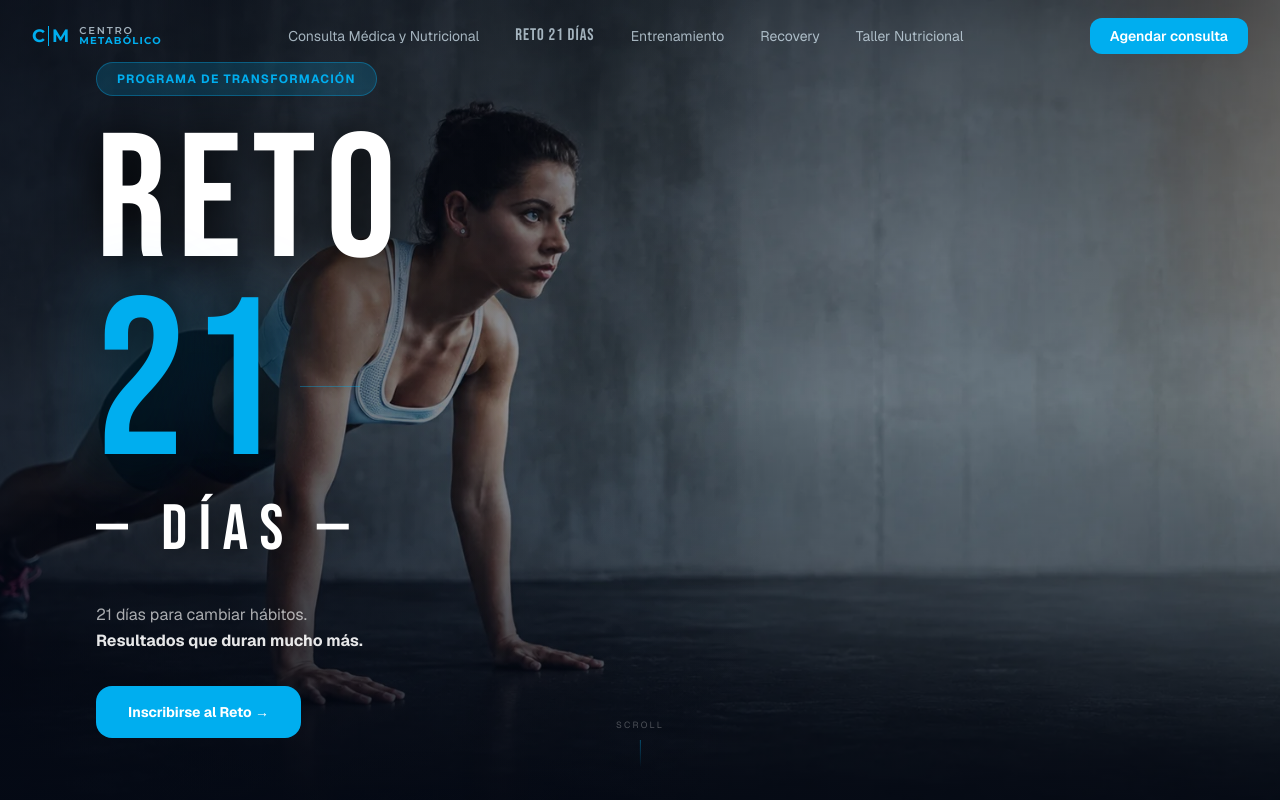
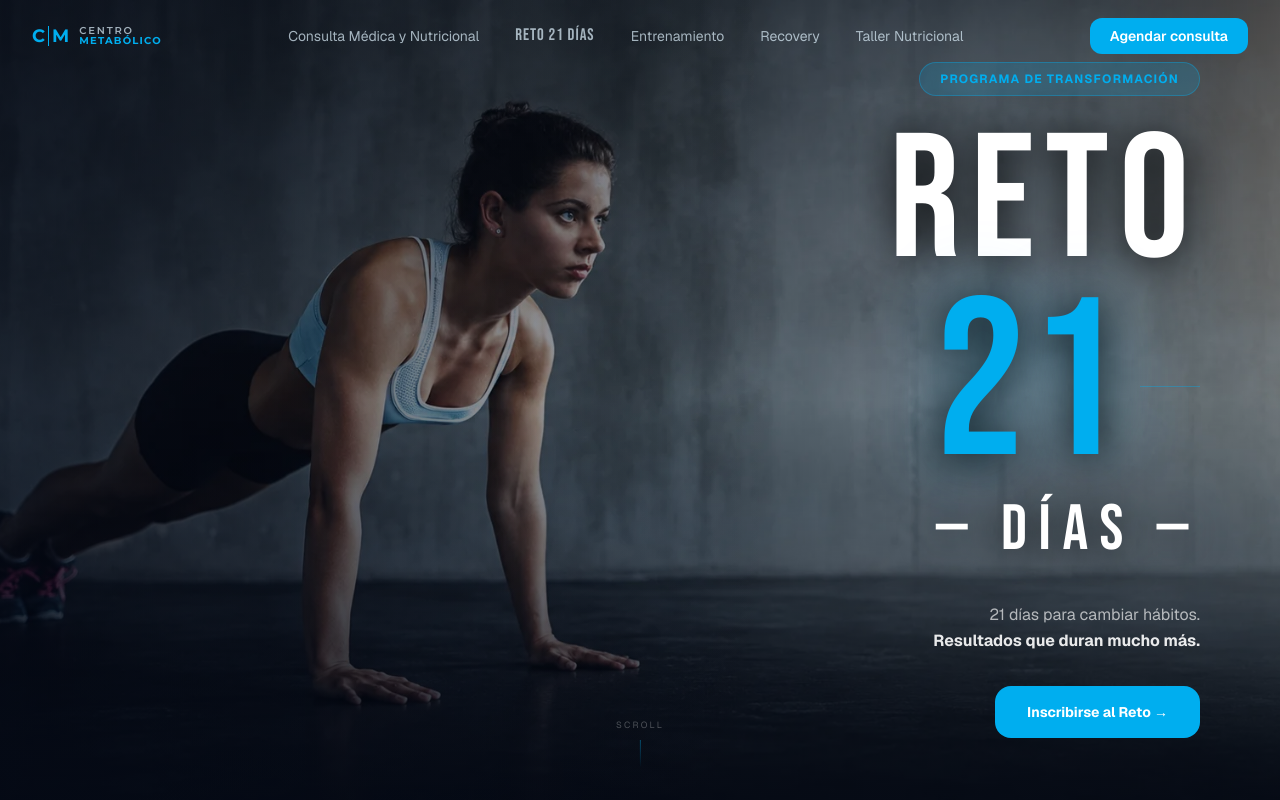
Before and after one commit to felipemunoz1983-alt/centro-metabolico, a Next.js app: page /reto-21-dias in a window 1280 px wide. Shown: the top 800 px of the page. Built offline with nearby package versions, Linux system fonts and the light colour scheme.

Commit message:
reto-21-dias: text right side, image left framing

```diff
--- a/src/app/reto-21-dias/Reto21DiasClient.tsx
+++ b/src/app/reto-21-dias/Reto21DiasClient.tsx
@@ -87,7 +87,7 @@ export function Reto21DiasClient() {
             fill
             priority
             className="object-cover"
-            style={{ objectPosition: "50% 40%" }}
+            style={{ objectPosition: "25% 60%" }}
             sizes="100vw"
           />
         </motion.div>
@@ -100,7 +100,7 @@ export function Reto21DiasClient() {
 
         {/* Content */}
         <motion.div
-          className="absolute inset-0 flex flex-col items-start justify-center pl-10 md:pl-16 lg:pl-24 text-left"
+          className="absolute inset-0 flex flex-col items-end justify-center pr-8 md:pr-14 lg:pr-20 text-right"
           style={{ y: textY, opacity: textOp }}
         >
           <span className="mb-5 rounded-full px-5 py-2 text-xs font-bold tracking-widest uppercase"
```
